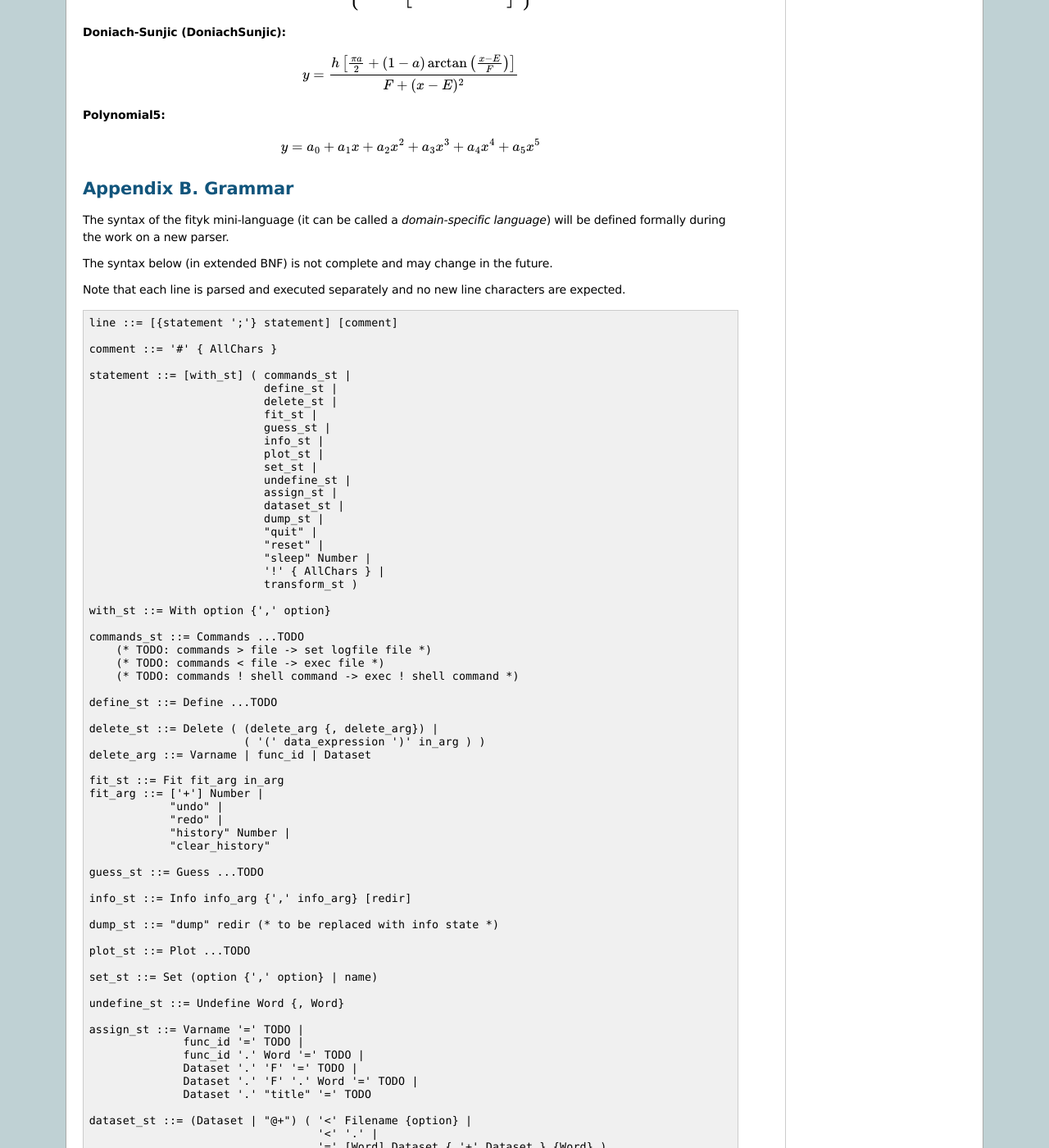
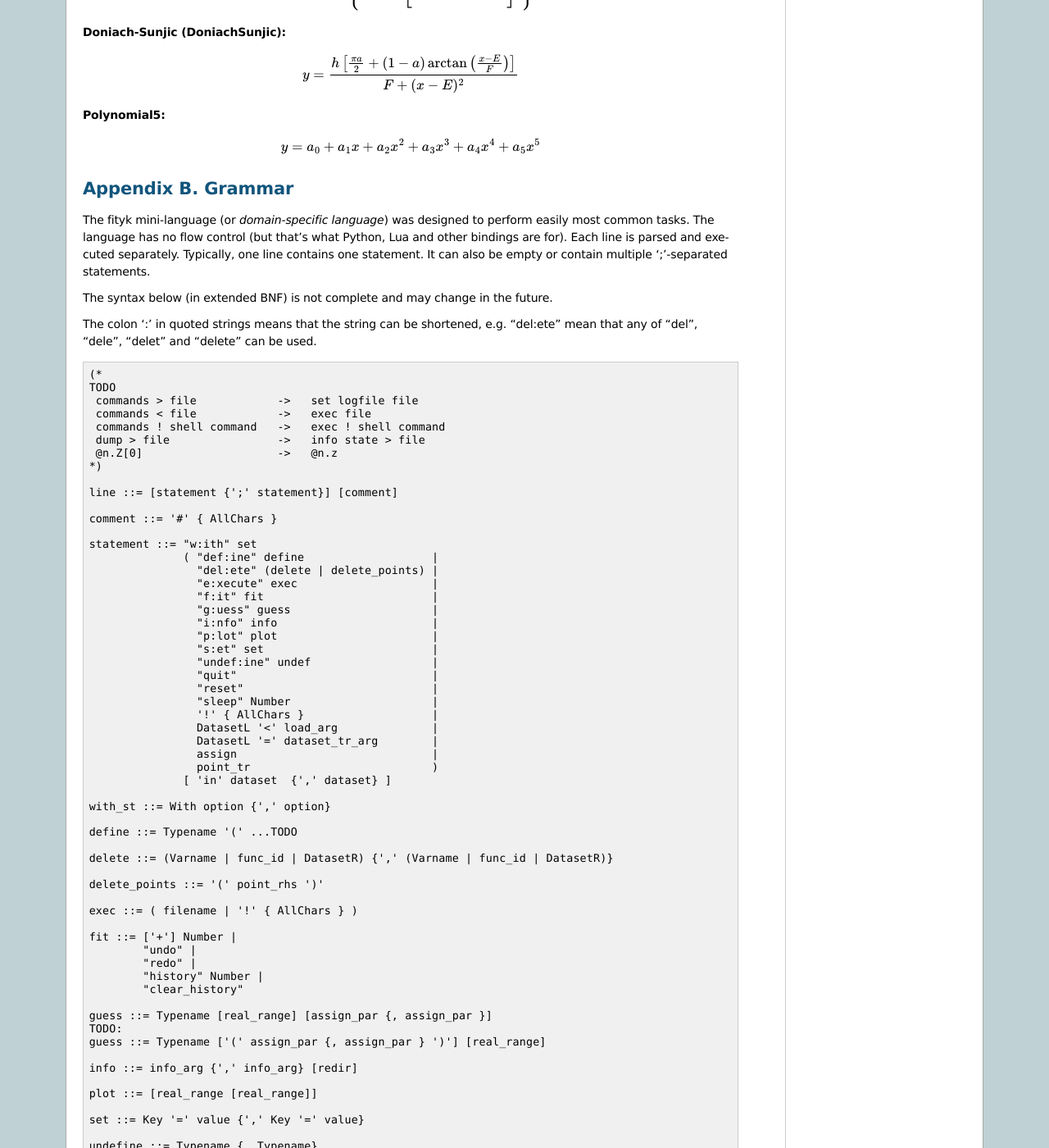
Before and after one commit to wojdyr/fityk, a Sphinx documentation site: the page built from doc/appendix.rst, in a window 1280 px wide and 1400 px high, scrolled down 2258 px. Shown: the whole window at 82% size. Built offline with Sphinx 7.4.7, drawn with Linux system fonts in a browser that asks for light colours; formulas are drawn with MathJax 3; some of the changed text lies outside the part shown.

Commit message:
docs: updated grammar

```diff
--- a/doc/appendix.rst
+++ b/doc/appendix.rst
@@ -169,111 +169,146 @@
 Appendix B. Grammar
 ###################
 
-The syntax of the fityk mini-language (it can be called a
-:dfn:`domain-specific language`) will be defined formally during the work
-on a new parser.
+The fityk mini-language (or :dfn:`domain-specific language`) was designed
+to perform easily most common tasks.
+The language has no flow control (but that's what Python, Lua and other
+bindings are for).
+Each line is parsed and executed separately. Typically, one line contains
+one statement. It can also be empty or contain multiple ';'-separated
+statements.
 
 The syntax below (in extended BNF) is not complete and may change in the future.
 
-Note that each line is parsed and executed separately and no new line
-characters are expected. ::
+The colon ':' in quoted strings means that the string can be shortened, e.g.
+"del:ete" mean that any of "del", "dele", "delet" and "delete" can be used.
 
-  line ::= [{statement ';'} statement] [comment]
+
+::
+
+  (*
+  TODO
+   commands > file            ->   set logfile file
+   commands < file            ->   exec file
+   commands ! shell command   ->   exec ! shell command
+   dump > file                ->   info state > file
+   @n.Z[0]                    ->   @n.z
+  *)
+
+  line ::= [statement {';' statement}] [comment]
 
   comment ::= '#' { AllChars }
 
-  statement ::= [with_st] ( commands_st |
-                            define_st |
-                            delete_st |
-                            fit_st |
-                            guess_st |
-                            info_st |
-                            plot_st |
-                            set_st |
-                            undefine_st |
-                            assign_st |
-                            dataset_st |
-                            dump_st |
-                            "quit" |
-                            "reset" |
-                            "sleep" Number |
-                            '!' { AllChars } |
-                            transform_st )
+  statement ::= "w:ith" set
+                ( "def:ine" define                   |
+                  "del:ete" (delete | delete_points) |
+                  "e:xecute" exec                    |
+                  "f:it" fit                         |
+                  "g:uess" guess                     |
+                  "i:nfo" info                       |
+                  "p:lot" plot                       |
+                  "s:et" set                         |
+                  "undef:ine" undef                  |
+                  "quit"                             |
+                  "reset"                            |
+                  "sleep" Number                     |
+                  '!' { AllChars }                   |
+                  DatasetL '<' load_arg              |
+                  DatasetL '=' dataset_tr_arg        |
+                  assign                             |
+                  point_tr                           )
+                [ 'in' dataset  {',' dataset} ]
 
   with_st ::= With option {',' option}
 
-  commands_st ::= Commands ...TODO
-      (* TODO: commands > file -> set logfile file *)
-      (* TODO: commands < file -> exec file *)
-      (* TODO: commands ! shell command -> exec ! shell command *)
+  define ::= Typename '(' ...TODO
 
-  define_st ::= Define ...TODO
+  delete ::= (Varname | func_id | DatasetR) {',' (Varname | func_id | DatasetR)}
 
-  delete_st ::= Delete ( (delete_arg {, delete_arg}) |
-                         ( '(' data_expression ')' in_arg ) )
-  delete_arg ::= Varname | func_id | Dataset
+  delete_points ::= '(' point_rhs ')'
 
-  fit_st ::= Fit fit_arg in_arg
-  fit_arg ::= ['+'] Number |
-              "undo" |
-              "redo" |
-              "history" Number |
-              "clear_history"
+  exec ::= ( filename | '!' { AllChars } )
 
-  guess_st ::= Guess ...TODO
+  fit ::= ['+'] Number |
+          "undo" |
+          "redo" |
+          "history" Number |
+          "clear_history"
 
-  info_st ::= Info info_arg {',' info_arg} [redir]
+  guess ::= Typename [real_range] [assign_par {, assign_par }]
+  TODO:
+  guess ::= Typename ['(' assign_par {, assign_par } ')'] [real_range]
 
-  dump_st ::= "dump" redir (* to be replaced with info state *)
+  info ::= info_arg {',' info_arg} [redir]
 
-  plot_st ::= Plot ...TODO
+  plot ::= [real_range [real_range]]
 
-  set_st ::= Set (option {',' option} | name)
+  set ::= Key '=' value {',' Key '=' value}
 
-  undefine_st ::= Undefine Word {, Word}
+  undefine ::= Typename {, Typename}
 
-  assign_st ::= Varname '=' TODO |
-                func_id '=' TODO |
-                func_id '.' Word '=' TODO |
-                Dataset '.' 'F' '=' TODO |
-                Dataset '.' 'F' '.' Word '=' TODO |
-                Dataset '.' "title" '=' TODO
+  assign ::= var_id '=' var_rhs |
+             func_id '=' func_rhs |
+             model_id '=' model_rhs { + model_rhs} |
+             model_id '+=' model_rhs { + model_rhs } |
+             model_id '-=' func_id |
+             model_id '.' Key '=' var_rhs |
+             Dataset '.' "title" '=' filename
 
-  dataset_st ::= (Dataset | "@+") ( '<' Filename {option} |
-                                    '<' '.' |
-                                    '=' [Word] Dataset { '+' Dataset } {Word} )
+  model_rhs ::= 0 |
+                func_id |
+                func_rhs |
+                model_id |
+                "copy" '(' model_id ")"
 
-  transform_st ::= transform_lhs '=' data_expression
+  func_rhs ::= Typename '(' assign_par {, assign_par} ')' |
+               "copy" '(' func_id ')'
+
+  assign_par ::= Key '=' var_rhs
+
+  load_arg ::= filename {option} | '.'
+
+  dataset_tr_arg ::= [Key] (Dataset | 0) { '+' Dataset }
+
+  point_tr ::= point_lhs '=' point_rhs
+
+  point_lhs ::= M |
+                (X | Y | S | A) [ '[' var_rhs ']' ]
+
+  point_rhs ::= TODO
+
+  var_rhs ::= TODO
+
+  model_id = [Dataset '.'] ('F'|'Z')
+
+  func_id ::= Funcname |
+              model_id '[' Number ']'
+
+  var_id ::= Varname |
+             func_id '.' Key
+
+  real_range ::= '[' [var_rhs|'.'] ':' [var_rhs|'.'] ']' |
+                 '.'
+
+  filename ::= QuotedString | { AllChars - (Whitespace | ';' | '#' ) }
+
+  Dataset ::= '@' Integer
+  DatasetL ::= Dataset | "@+"
+  DatasetR ::= Dataset | "@*"
+
+  Varname ::= '$' Key
+  Funcname ::= '%' Key
+  Typename ::= Uppercase {Alpha | Digit}
+
+  QuotedString ::= "'" { AllChars - "'" } "'"
+  Key ::= (Lowercase | '_') {Lowercase | Digit | '_'}
+
+  AllChars  ::= ? all characters ?
+  Alpha     ::= ? a-zA-Z ?
+  Lowercase ::= ? a-z ?
+  Uppercase ::= ? A-Z ?
+  Digit     ::= ? 0-9 ?
 
 
-  func_id = Funcname |
-            (* TODO: Dataset '.' 'z' | *)
-            Dataset '.' 'F' '[' Number ']'
-
-  option ::= name '=' value
-
-  string ::= QuotedString | Word
-
-
-  QuotedString ::= "'" { AllChars - "'" } "'"
-
-  Word ::= { AllChars - (Whitespace | ';' | ',' | '#' ) }
-
-  AllChars ::= ? all characters ?
-
-  Varname ::= '$' Word
-  Funcname ::= '%' Word
-
-  Commands ::= "c" | "co" | "com" | ... | "commands"
-  Define ::= "def" | ... | "define"
-  Delete ::= "del" | ... | "delete"
-  Fit ::= "f" | "fi" | "fit"
-  Guess ::= "g" | ... | "guess"
-  Info ::= "i" | ... | "info"
-  Plot ::= "p" | ... | "plot"
-  Set ::= "s" | "se" | "set"
-  Undefine ::= "undef" | ... | "undefine"
-  With ::= "w" | ... | "with"
 
 ..
   TODO
```
